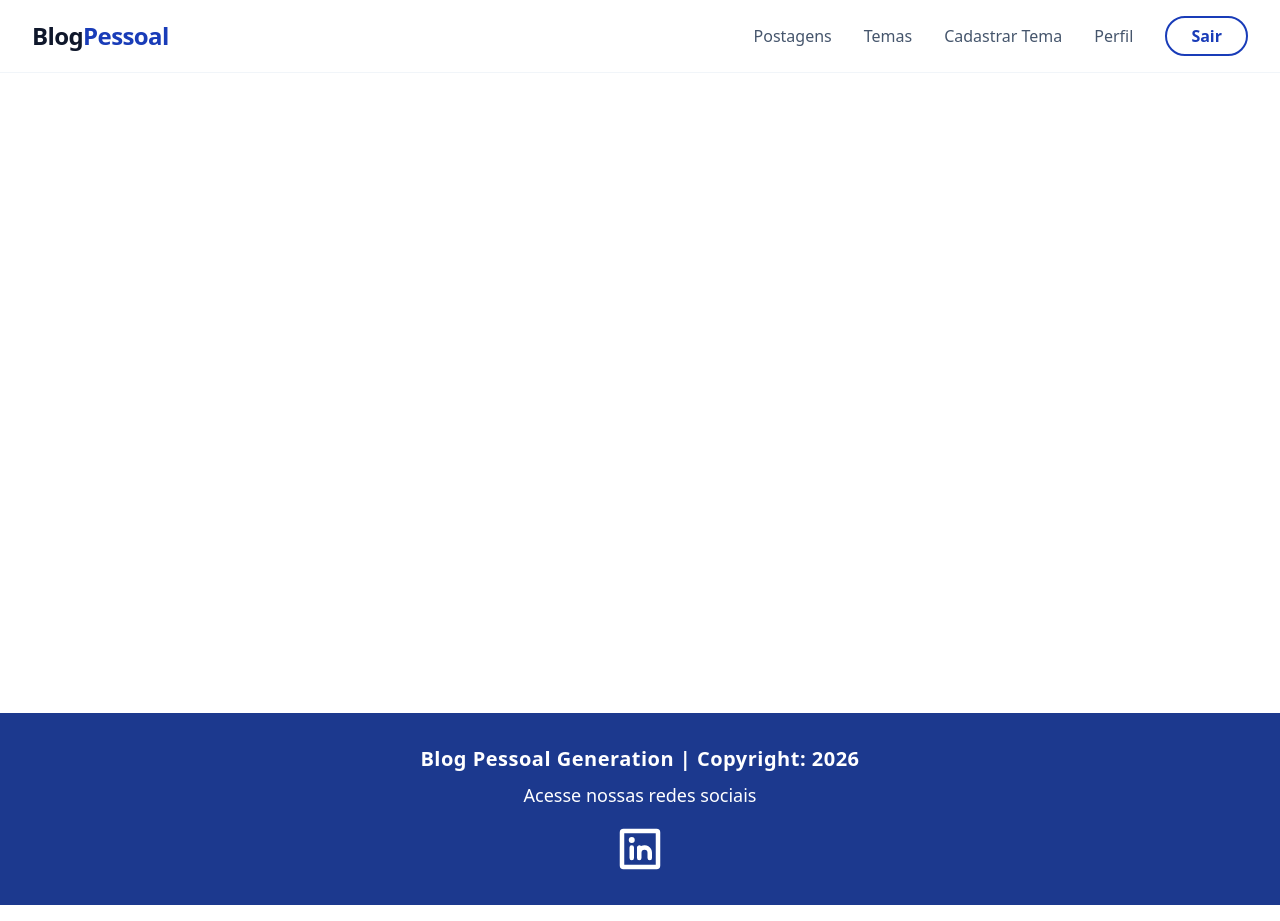
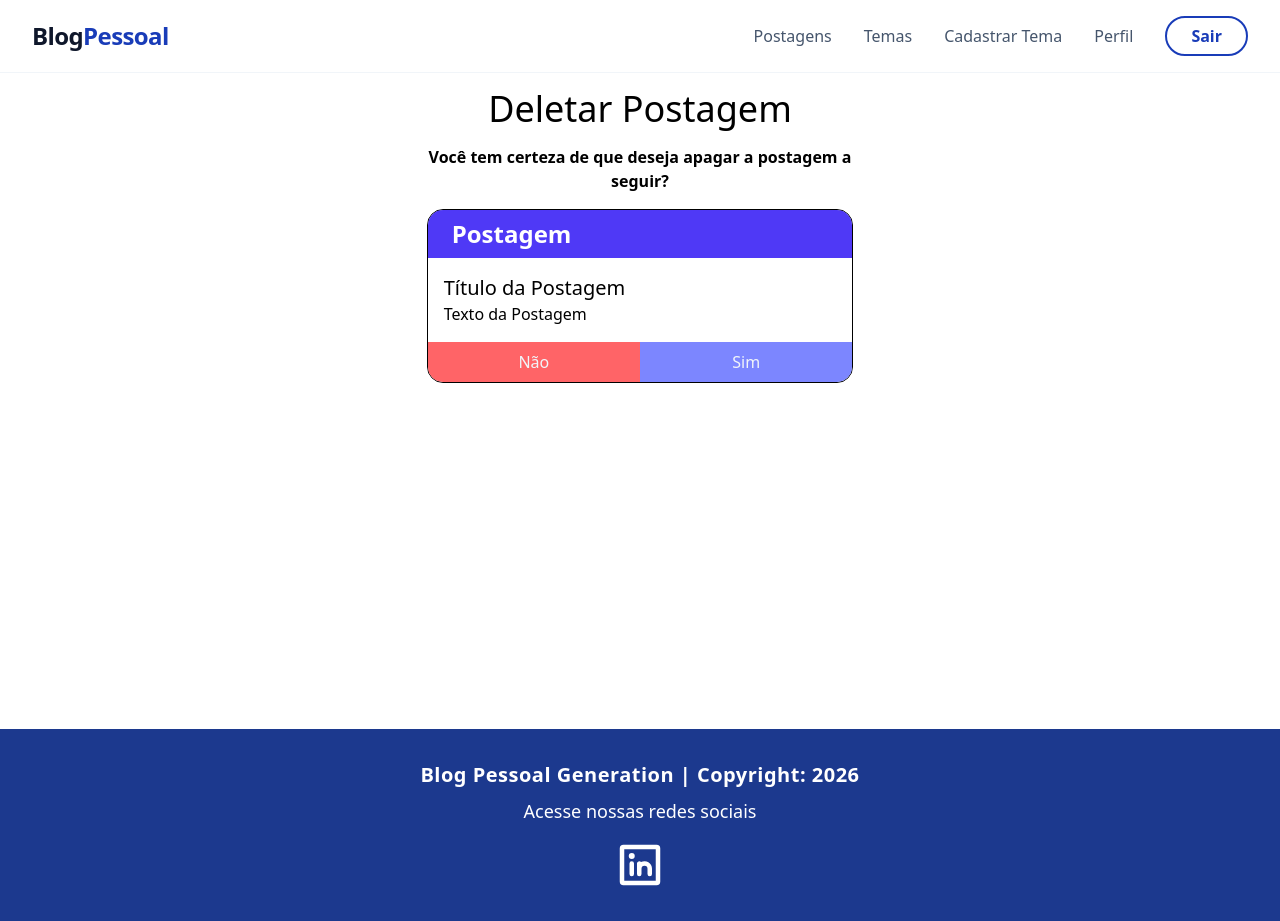
Before and after one commit to Eduarddoribeiro/blog-pessoal-react, a React (Vite) app: page /deletarpostagem/1 in a window 1280 px wide. Built offline with nearby package versions, Linux system fonts and the light colour scheme.

Commit message:
feat(postagens): cria estrutura visual do componente DeletarPostagem e configura rotas

```diff
--- a/src/App.tsx
+++ b/src/App.tsx
@@ -10,7 +10,7 @@
 import DeletarTema from './components/tema/deletartema/DeletarTema'
 import ListaPostagens from './components/postagem/listapostagens/ListaPostagens'
 import FormPostagem from './components/postagem/formpostagem/FormPostagem'
-
+import DeletarPostagem from './components/postagem/deletarpostagem/DeletarPostagem'
 
 function App() {
 
@@ -31,6 +31,7 @@
               <Route path="/postagens" element={<ListaPostagens />} />
               <Route path="/cadastrarpostagem" element={<FormPostagem />} />
               <Route path="/editarpostagem/:id" element={<FormPostagem />} />
+              <Route path="/deletarpostagem/:id" element={<DeletarPostagem />} />
 
             </Routes>
           </div>
--- /dev/null
+++ b/src/components/postagem/deletarpostagem/DeletarPostagem.tsx
@@ -0,0 +1,31 @@
+function DeletarPostagem() {
+  return (
+    <div className='container w-1/3 mx-auto'>
+      <h1 className='text-4xl text-center my-4'>Deletar Postagem</h1>
+
+      <p className='text-center font-semibold mb-4'>
+        Você tem certeza de que deseja apagar a postagem a seguir?
+      </p>
+
+      <div className='border flex flex-col rounded-2xl overflow-hidden justify-between'>
+        <header className='py-2 px-6 bg-indigo-600 text-white font-bold text-2xl'>
+          Postagem
+        </header>
+        <div className="p-4">
+          <p className='text-xl h-full'>Título da Postagem</p>
+          <p>Texto da Postagem</p>
+        </div>
+        <div className="flex">
+          <button className='text-slate-100 bg-red-400 hover:bg-red-600 w-full py-2'>
+            Não
+          </button>
+          <button className='w-full text-slate-100 bg-indigo-400 hover:bg-indigo-600 flex items-center justify-center'>
+            Sim
+          </button>
+        </div>
+      </div>
+    </div>
+  )
+}
+
+export default DeletarPostagem
```
